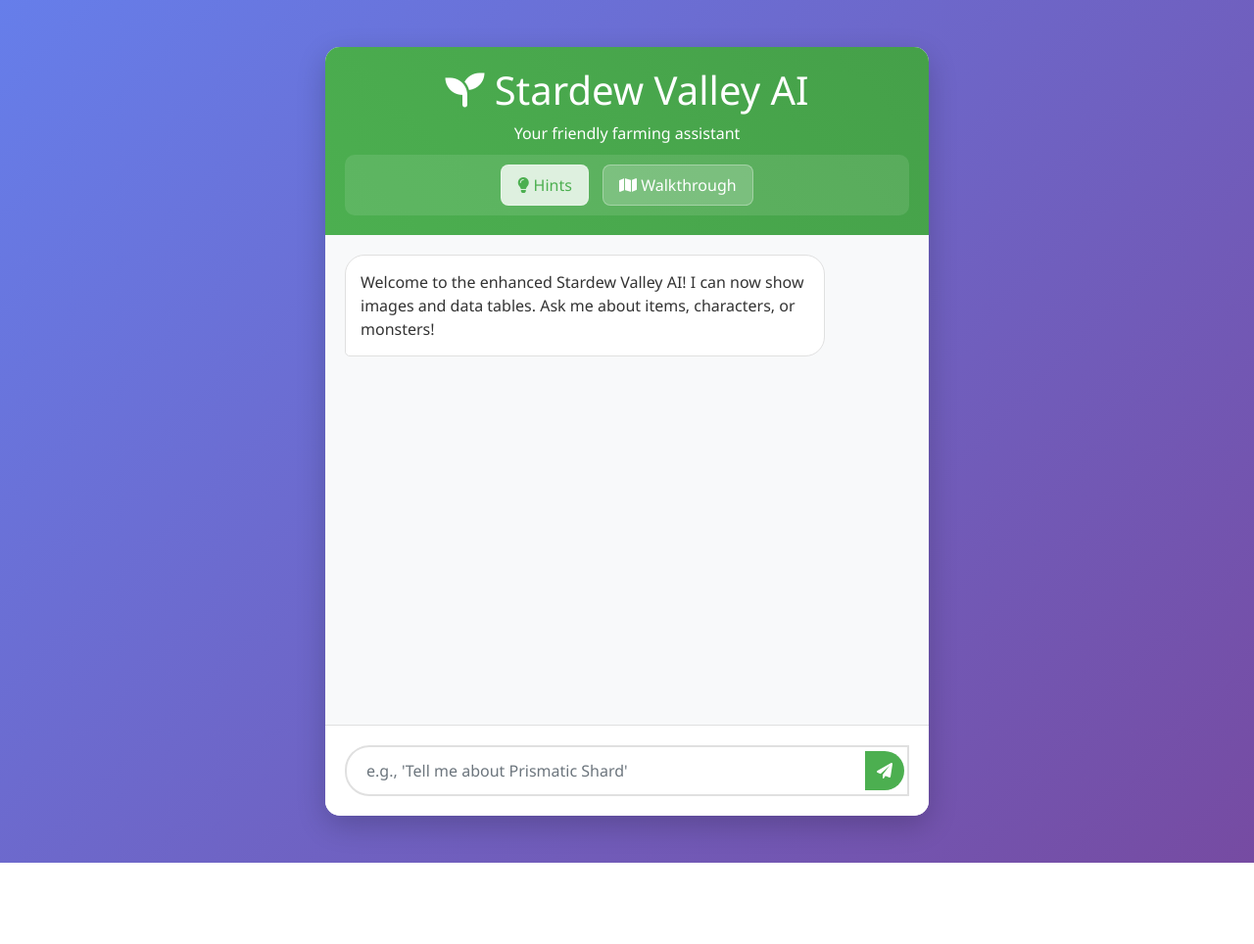
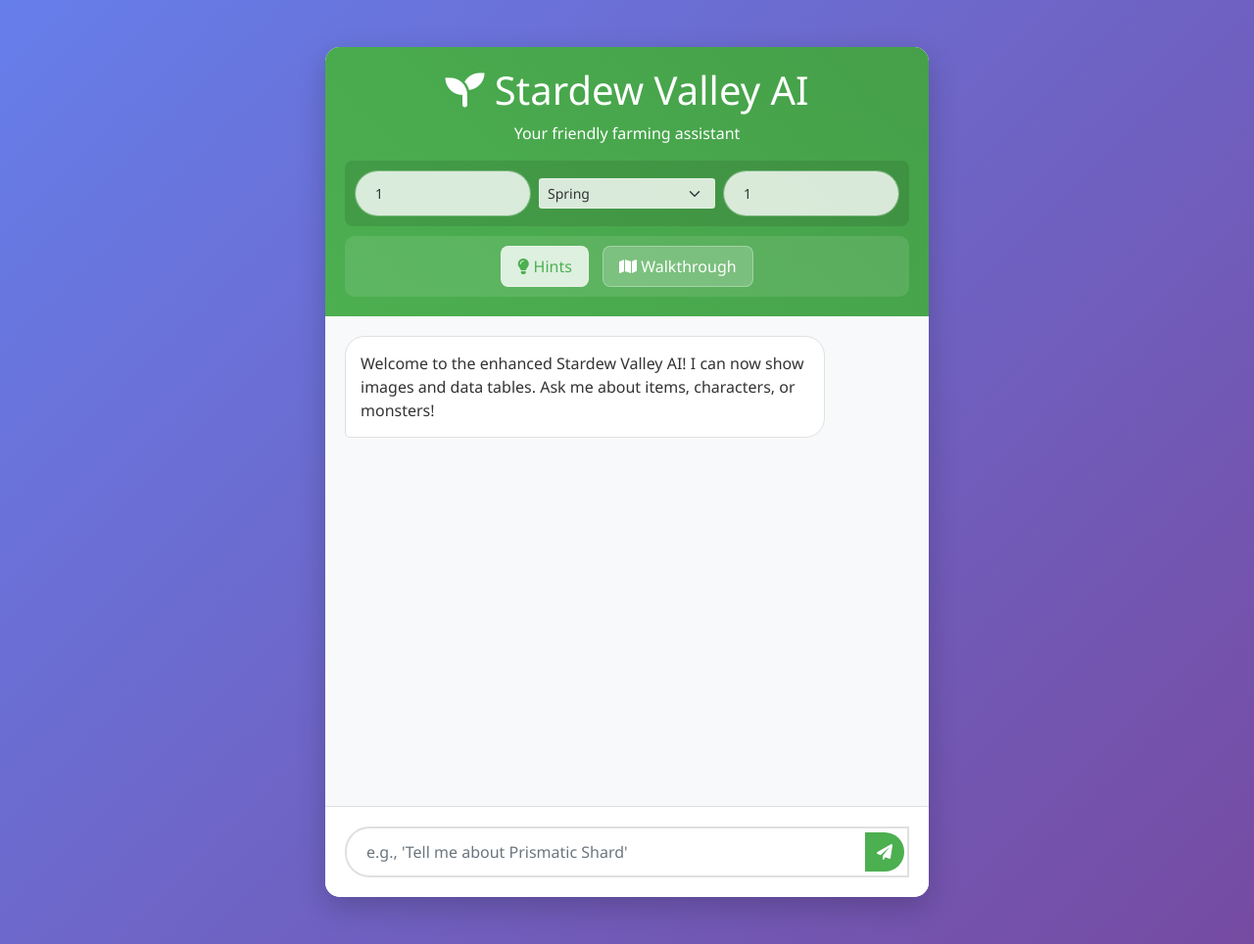
Before and after one commit to TheRealWiseWolfHolo/StardrewAI, a FastAPI app: page / in a window 1280 px wide. Shown: the whole page at 98% size. Before the commit the page ends 881 px from the top, so only its background shows below. Run offline with FastAPI, Linux system fonts and the light colour scheme.

Commit message:
feat(agent): Enable personalized advice based on player context

```diff
--- a/src/api/main.py
+++ b/src/api/main.py
@@ -29,9 +29,16 @@
 agent: Optional[StardewAgent] = None
 
 # --- Pydantic Models ---
+class PlayerContext(BaseModel):
+    year: Optional[int] = 1
+    season: Optional[str] = "Spring"
+    day: Optional[int] = 1
+
 class ChatMessage(BaseModel):
     message: str
     mode: Optional[str] = None
+    context: Optional[PlayerContext] = None
+
 
 class RichChatResponse(BaseModel):
     text: Optional[str] = None
@@ -90,7 +97,10 @@
                 raise HTTPException(status_code=400, detail="Invalid mode specified.")
 
         # Agent's chat method now returns a dictionary
-        response_data = agent.chat(message.message)
+        response_data = agent.chat(
+            message=message.message,
+            context=message.context.dict() if message.context else None
+        )
 
         return RichChatResponse(
             **response_data,
--- a/src/frontend/templates/index.html
+++ b/src/frontend/templates/index.html
@@ -31,6 +31,21 @@
         }
         .mode-btn.active { background: rgba(255,255,255,0.8); color: #4CAF50; }
         .mode-btn:hover { background: rgba(255,255,255,0.4); }
+        .player-context {
+            padding: 10px;
+            background: rgba(0,0,0,0.1);
+            border-radius: 8px;
+            margin-bottom: 10px;
+        }
+        .context-input {
+            background-color: rgba(255,255,255,0.8) !important;
+            border: 1px solid rgba(255,255,255,0.3) !important;
+            color: #333 !important;
+            font-size: 14px;
+        }
+        .context-input::placeholder {
+            color: #666 !important;
+        }
         .chat-messages {
             height: 500px; overflow-y: auto; padding: 20px;
             background: #f8f9fa;
@@ -130,6 +145,26 @@
                     <div class="chat-header">
                         <h1><i class="fas fa-seedling"></i> Stardew Valley AI</h1>
                         <p class="mb-0">Your friendly farming assistant</p>
+
+                        <div class="player-context mt-3">
+                            <div class="row g-2 align-items-center">
+                                <div class="col">
+                                    <input type="number" id="yearInput" class="form-control form-control-sm context-input" placeholder="Year" value="1">
+                                </div>
+                                <div class="col">
+                                    <select id="seasonInput" class="form-select form-select-sm context-input">
+                                        <option value="Spring" selected>Spring</option>
+                                        <option value="Summer">Summer</option>
+                                        <option value="Fall">Fall</option>
+                                        <option value="Winter">Winter</option>
+                                    </select>
+                                </div>
+                                <div class="col">
+                                    <input type="number" id="dayInput" class="form-control form-control-sm context-input" placeholder="Day" value="1" min="1" max="28">
+                                </div>
+                            </div>
+                        </div>
+
                         <div class="mode-selector">
                             <div class="text-center">
                                 <button class="mode-btn active" data-mode="hints"><i class="fas fa-lightbulb"></i> Hints</button>
@@ -179,6 +214,17 @@
             const messageText = input.value.trim();
             if (!messageText) return;
 
+            // Collect context
+            const year = document.getElementById('yearInput').value;
+            const season = document.getElementById('seasonInput').value;
+            const day = document.getElementById('dayInput').value;
+
+            const payload = {
+                message: messageText,
+                mode: currentMode,
+                context: { year, season, day }
+            };
+
             addMessage({ text: messageText }, 'user');
             input.value = '';
             showTypingIndicator();
@@ -187,7 +233,7 @@
                 const response = await fetch('/api/chat', {
                     method: 'POST',
                     headers: { 'Content-Type': 'application/json' },
-                    body: JSON.stringify({ message: messageText, mode: currentMode })
+                    body: JSON.stringify(payload)
                 });
 
                 if (!response.ok) {
```
Also changed, not shown: src/agent/stardew_agent.py (+27 -16 lines).
